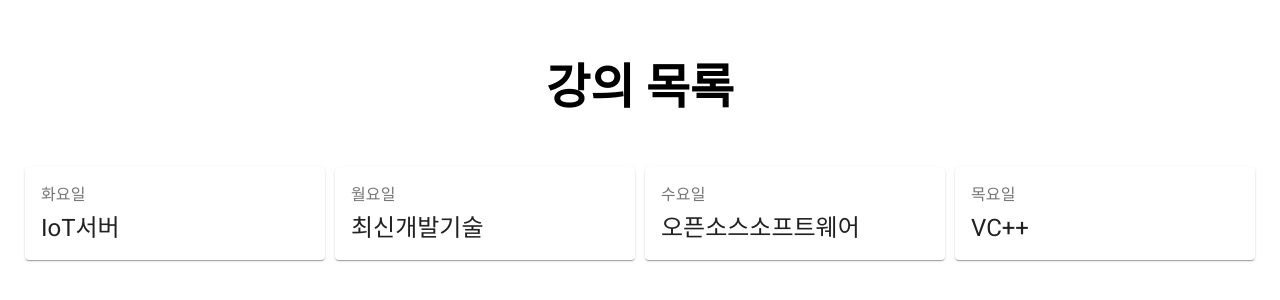
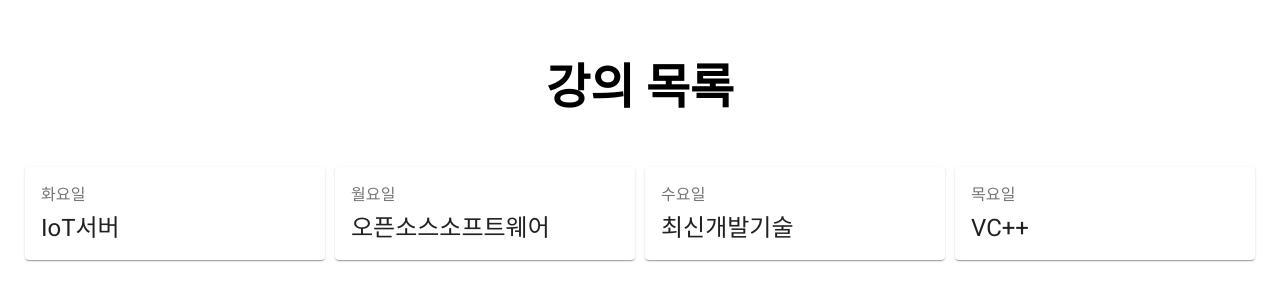
Before and after one commit to sukyeongh/attendance_check, a Next.js app in the folder front/: page /professors in a window 1280 px wide. Shown: the part 268-568 px from the top of the page. Built offline with nearby package versions, Linux system fonts and the light colour scheme.

Commit message:
Front) 기능 변경 : 프론트 강의 변경

```diff
--- a/front/pages/professors/index.js
+++ b/front/pages/professors/index.js
@@ -20,12 +20,12 @@ const lecture_list = [
   },
   {
     id: 5,
-    title: '최신개발기술',
+    title: '오픈소스소프트웨어',
     day: '월요일',
   },
   {
     id: 6,
-    title: '오픈소스소프트웨어',
+    title: '최신개발기술',
     day: '수요일',
   },
   {
```
